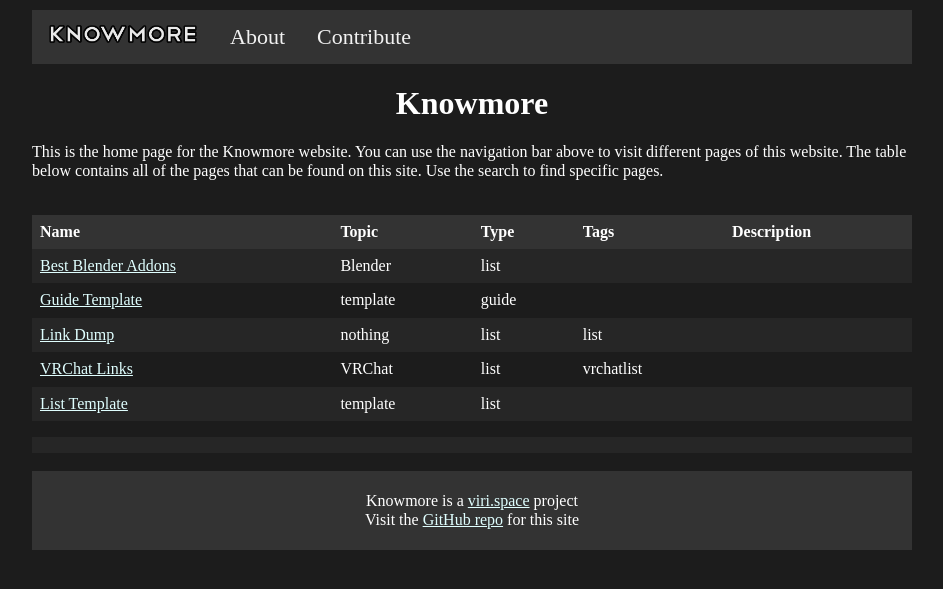
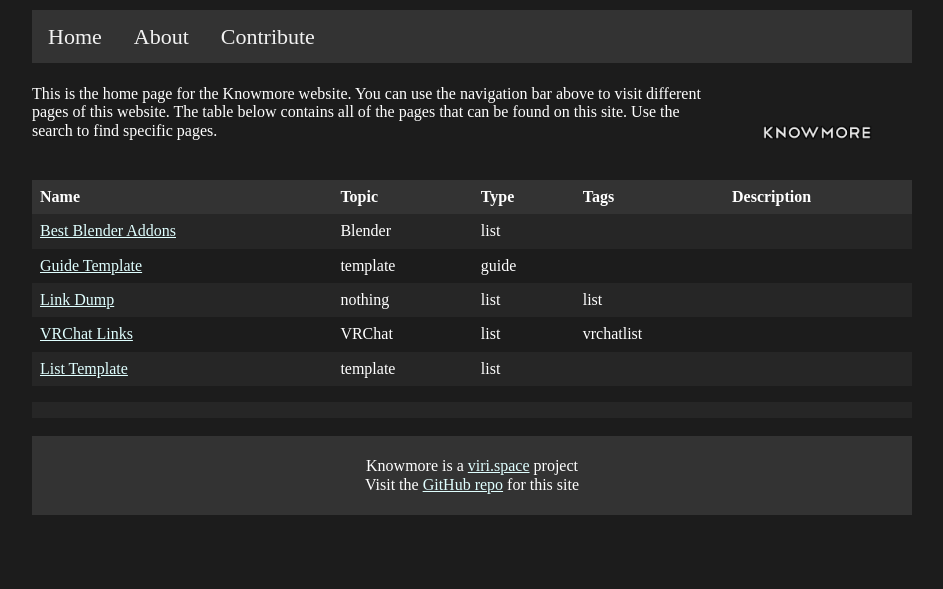
Before and after one commit to vuwnu/knowmore, a Jekyll site: the page built from index.html, in a window 1280 px wide. Shown: the top 589 px of the page, without its empty margins (168-1111 px from the left). Built offline with Jekyll 4.4.1, drawn with Linux system fonts in a browser that asks for light colours.

Commit message:
added image to homepage

```diff
--- a/_config.yml
+++ b/_config.yml
@@ -28,7 +28,6 @@ defaults:
 nav_pages:
   - about.md
   - contribute.md
-  - topics.md
 
 # Sass settings
 sass:
--- a/_includes/nav.html
+++ b/_includes/nav.html
@@ -1,7 +1,7 @@
 {%- assign page_paths = site.nav_pages | default: default_paths -%}
 <nav>
   <div class="topnav" id="myTopnav">
-    <a href="/"><img class="logo" src="/assets/images/logo.png" alt="Knowmore"></a>
+    <a href="/">Home</a>
     {%- for path in page_paths -%}
     {%- assign my_page = site.pages | where: "path", path | first -%}
     {%- if my_page.title -%}
--- a/_layouts/index.html
+++ b/_layouts/index.html
@@ -8,7 +8,7 @@
 
     <main class="main" aria-label="Content">
 
-      <h1>{{ page.title }}</h1>
+      <h1><img class="logo" src="/assets/images/logo.png" alt="Knowmore"></h1>
 
       {{ content }}
 
```
